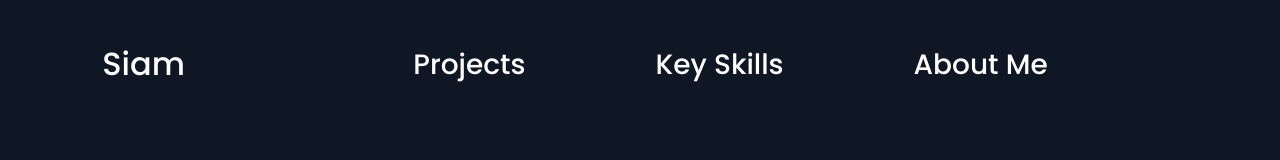
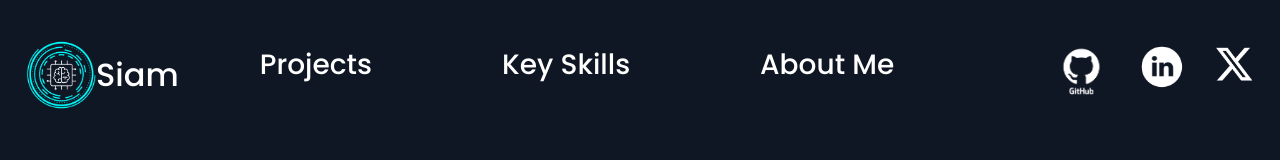
Before and after one commit to MorshedSiam03/Conceptual_HTML-CSS, a plain HTML site: page index.html in a window 1280 px wide. Drawn offline with Linux system fonts and the light colour scheme.

Commit message:
Navigation Bar

```diff
--- a/Styles/style.css
+++ b/Styles/style.css
@@ -27,8 +27,11 @@ nav {
   color: #fff;
   font-size: 32px;
   font-weight: 500;
+  margin-right: 5px;
+  display: flex;
+  align-items: center;
+}
 
-}
 
 nav > ul{
   display: flex;
@@ -46,3 +49,14 @@ nav a{
   text-decoration: none;
   color: #fff;
 }
+nav > img{
+  margin-top: 20px;
+  margin-left: 30px;
+  align-items: center;
+}
+
+nav ul img{
+  margin-top: 20px;
+  margin-left: 30px;
+  align-items: center;
+}
--- a/index.html
+++ b/index.html
@@ -18,11 +18,15 @@
     <!--Menu-->
     <header>
         <nav>
-            <h3 class="nav-title">Siam</h3>
+            <h3 class="nav-title">
+                <img src="Image/Logo.png" alt="" height="70px"> Siam</h3>
             <ul>
                 <li><a href="#">Projects</a></li>
                 <li><a href="#">Key Skills</a></li>
                 <li><a href="#">About Me</a></li>
+                <img src="Image/Github.png" alt="" height="55" >
+                <img src="Image/Ln.png" alt="" height="45">
+                <img src="Image/X.png" alt="" height="40">
             </ul>
         </nav>
     </header>
```
Also changed, not shown: Image/B1.jpg (deleted), Image/B2.jpg (deleted), Image/Friend.jpg.jpg (deleted), Image/Github.png (added), Image/HB1.jpeg (deleted), Image/HB2.jpg (deleted), Image/HP1.jpg (deleted), Image/HP2.jpeg (deleted), Image/Ln.png (added), Image/Logo.png (added), Image/Logo.png.jpg (deleted), Image/Siam.png (added), Image/X.png (added), Image/figma.png (added).
